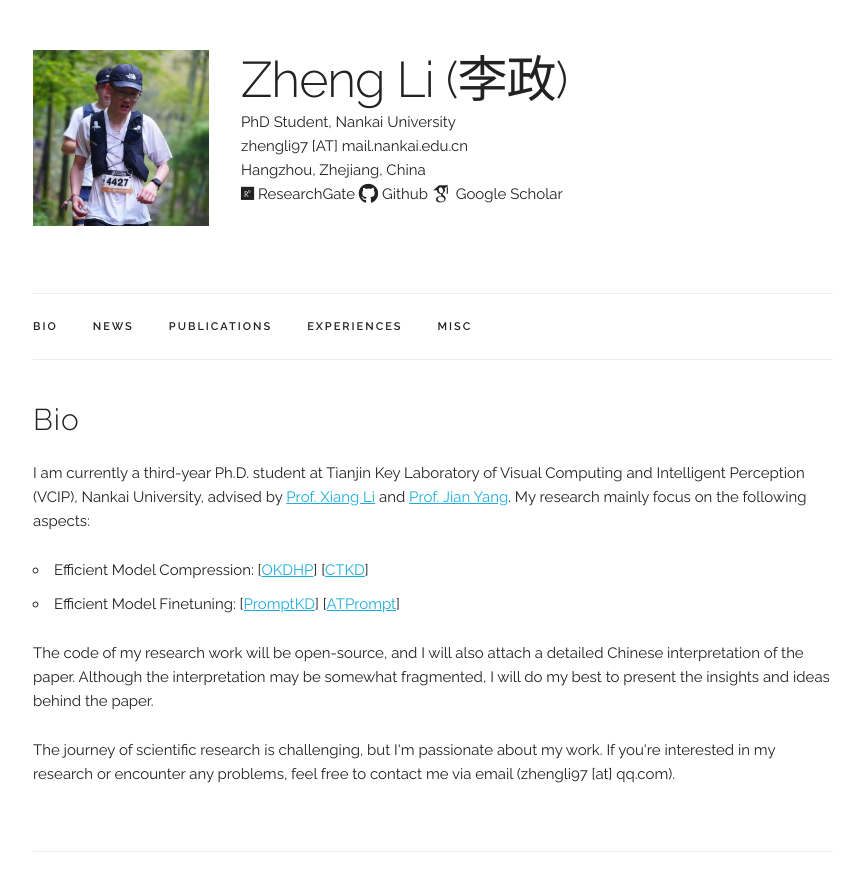
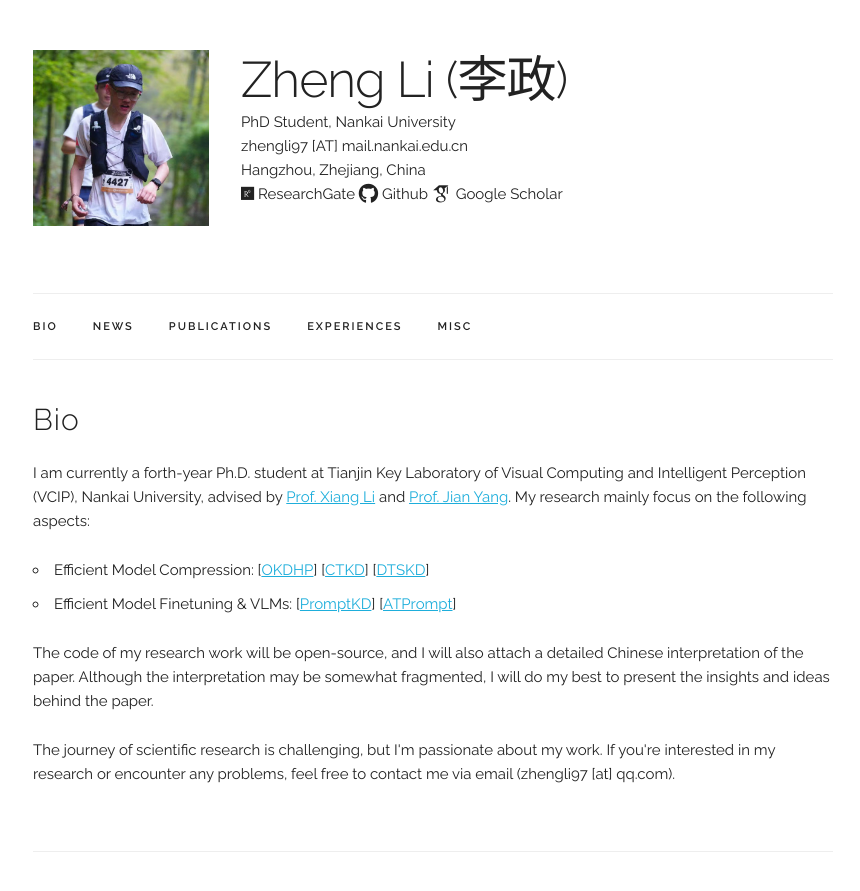
Before and after one commit to zhengli97/zhengli97.github.io, a Jekyll site: the page built from index.html, in a window 1280 px wide and 900 px high. Shown: the top 891 px of the window, without its empty margins (207-1067 px from the left). Built offline with Jekyll 4.4.1, drawn with Linux system fonts in a browser that asks for light colours; some web fonts are replaced; some of the changed text lies outside the part shown.

Commit message:
info update

```diff
--- a/_layouts/default.html
+++ b/_layouts/default.html
@@ -129,7 +129,7 @@
           {{ site.data.main_info.name }}
         </div>
         <div class="four columns">
-          {{ "Last Update: 2025/07" }}
+          {{ "Last Update: 2025/08" }}
         </div>
         <div class="four columns">
           <!-- <span onclick="window.open('{{ site.data.main_info.bsky }}')" style="cursor: pointer">
--- a/index.html
+++ b/index.html
@@ -6,15 +6,15 @@ title: Home
 <div class="docs-section" id="bio">
   <h4>Bio</h4>
   <p>
-    I am currently a third-year Ph.D. student at Tianjin Key Laboratory of Visual Computing and Intelligent Perception (VCIP),
+    I am currently a forth-year Ph.D. student at Tianjin Key Laboratory of Visual Computing and Intelligent Perception (VCIP),
     Nankai University, advised by <a href="https://scholar.google.com/citations?user=oamjJdYAAAAJ" target="_blank">Prof. Xiang Li</a>
     and <a href="https://scholar.google.com/citations?user=6CIDtZQAAAAJ" target="_blank">Prof. Jian Yang</a>.
     <!-- I am also a research intern at Alibaba DAMO Academy, mentored by <a href="https://scholar.google.com/citations?user=oRhJHmIAAAAJ" target="_blank">Dr. Yibing Song</a>. -->
     <!-- My research mainly focuses on vision-language models, multi-modal learning and efficient model computing. -->
     My research mainly focus on the following aspects:
     <ul>
-      <li>Efficient Model Compression: [<a href="https://arxiv.org/abs/2108.02092">OKDHP</a>] [<a href="https://arxiv.org/abs/2211.16231">CTKD</a>]</li>
-      <li>Efficient Model Finetuning: [<a href="https://arxiv.org/abs/2403.02781">PromptKD</a>] [<a href="https://arxiv.org/abs/2412.09442">ATPrompt</a>]</li>
+      <li>Efficient Model Compression: [<a href="https://arxiv.org/abs/2108.02092">OKDHP</a>] [<a href="https://arxiv.org/abs/2211.16231">CTKD</a>] [<a href="https://www.sciencedirect.com/science/article/pii/S0031320324001730">DTSKD</a>]</li>
+      <li>Efficient Model Finetuning & VLMs: [<a href="https://arxiv.org/abs/2403.02781">PromptKD</a>] [<a href="https://arxiv.org/abs/2412.09442">ATPrompt</a>]</li>
     </ul>
   </p>
 
```
Also changed, not shown: other parts of index.html (+2 -1 lines), 1 other file.
